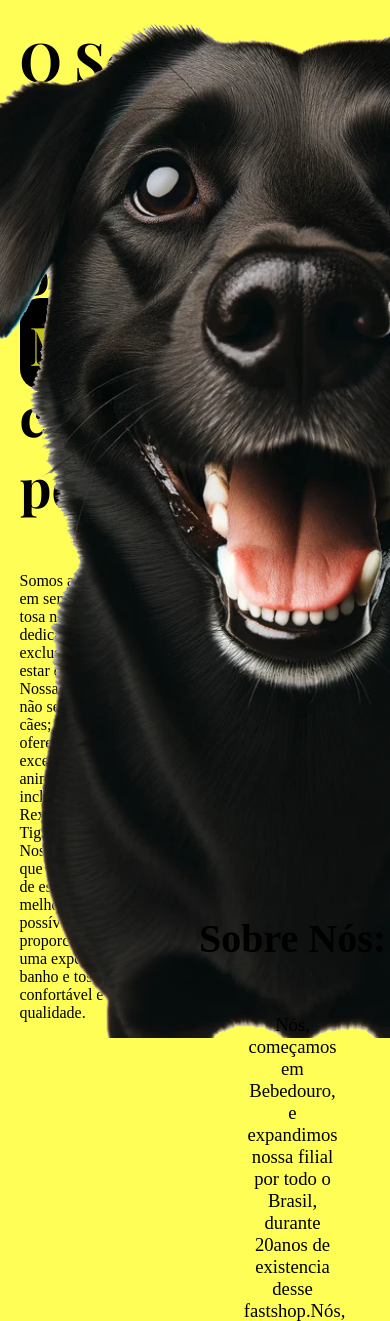
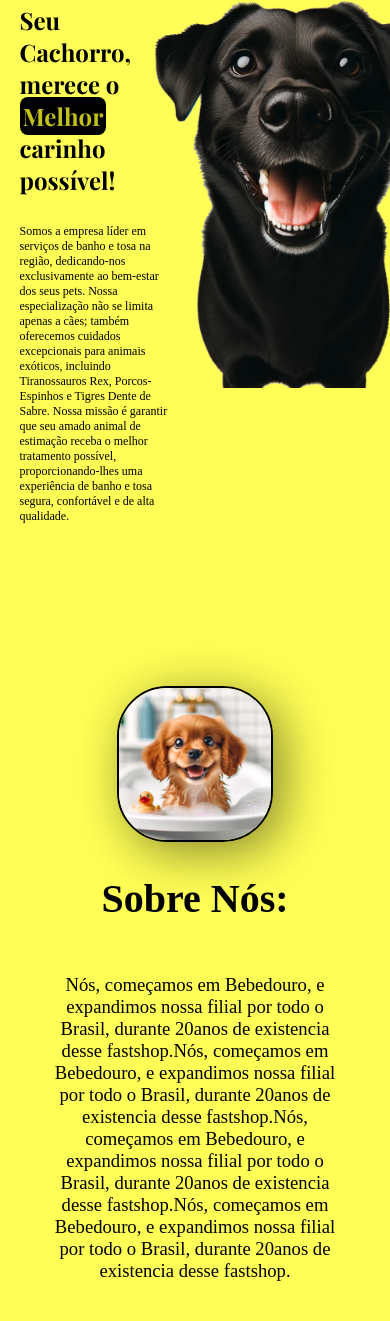
Before and after one commit to Jmurja/projectdog, a plain HTML site: page index.html in a window 390 px wide. Shown: the part 92-1413 px from the top of the page. Drawn offline with nearby package versions, Linux system fonts and the light colour scheme; a web font is replaced by a local one.

Commit message:
Add, algumas Responsividades

```diff
--- a/index.html
+++ b/index.html
@@ -32,7 +32,7 @@
      <main>
 
         <div class="esquerda-home" id="home-n">
-            <h1>O Seu Cachorrinho, merece o <span>Melhor</span> <br> carinho possível!!</h1>
+            <h1>Seu Cachorro, merece o <span>Melhor</span> <br> carinho possível!</h1>
                 <p>Somos a empresa líder em serviços de banho e tosa na região, dedicando-nos exclusivamente ao bem-estar dos seus pets. Nossa especialização não se limita apenas a cães; também oferecemos cuidados excepcionais para animais exóticos, incluindo Tiranossauros Rex, Porcos-Espinhos e Tigres Dente de Sabre. Nossa missão é garantir que seu amado animal de estimação receba o melhor tratamento possível, proporcionando-lhes uma experiência de banho e tosa segura, confortável e de alta qualidade.</p>
          </div>
 
--- a/style.css
+++ b/style.css
@@ -145,3 +145,102 @@ footer span{
 img{
     box-sizing:border-box;
 }
+
+@media (max-width: 1500px){
+    .esquerda-home h1{
+        font-size: 28pt;
+    }
+    .esquerda-home span{
+        font-size: 24pt;
+        padding: 3px;
+        border-radius: 8px;
+    }
+    .direita-home img{
+        width: 800px;
+        height: 800px;
+        display: flex;
+        justify-content: center;
+        align-items: center;
+    }
+    .direita-sobre p{
+        width: 80%;
+        text-align: center;
+        font-size: 14pt;
+    }
+    .esquerda-sobre img{
+        width: 80%;
+    }
+}
+
+@media (max-width: 940px){
+    .esquerda-home h1{
+        font-size: 28pt;
+    }
+    .esquerda-home span{
+        font-size: 24pt;
+        padding: 3px;
+        border-radius: 8px;
+    }
+    .direita-home img{
+        width: 600px;
+        height: 600px;
+        display: flex;
+        justify-content: center;
+        align-items: center;
+    }
+    .direita-sobre p{
+        width: 80%;
+        text-align: center;
+        font-size: 14pt;
+    }
+    .esquerda-sobre img{
+        width: 80%;
+    }
+}
+
+
+@media (max-width: 600px){
+    .direita-home img{
+        width: 400px;
+        height: 400px;
+        display: flex;
+        justify-content: center;
+        align-items: center;
+    }
+    .esquerda-home h1{
+        font-size: 18pt;
+    }
+    .esquerda-home p{
+        font-size: 9pt;
+    }
+    .esquerda-home span{
+        font-size: 18pt;
+        padding: 3px;
+        border-radius: 8px;
+    }
+    .container-sobre{
+        flex-direction: column;
+        align-items: center;
+        margin: 0;
+        padding: 0;
+    }
+    .direita-sobre{
+        margin-bottom: 300px;
+    }
+    .direita-sobre p{
+        width: 150%;
+        text-align: center;
+        font-size: 14pt;
+    }
+    .esquerda-sobre img{
+        align-items: center;
+        margin: 0;
+        padding: 0;
+    }
+    .esquerda-sobre{
+        margin: 0;
+        padding: 0;
+        margin-top: 150px;
+    }
+
+}
```
